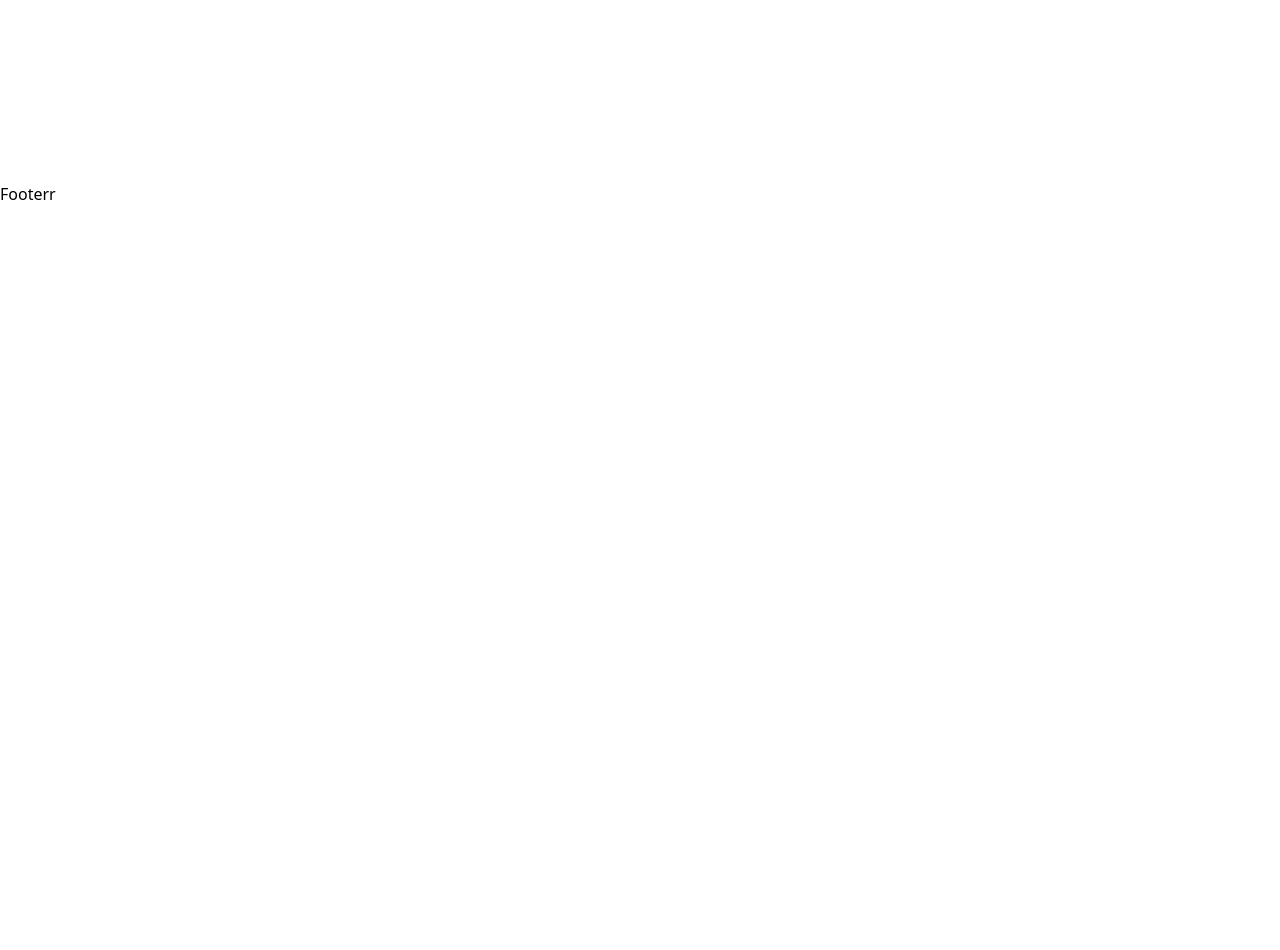
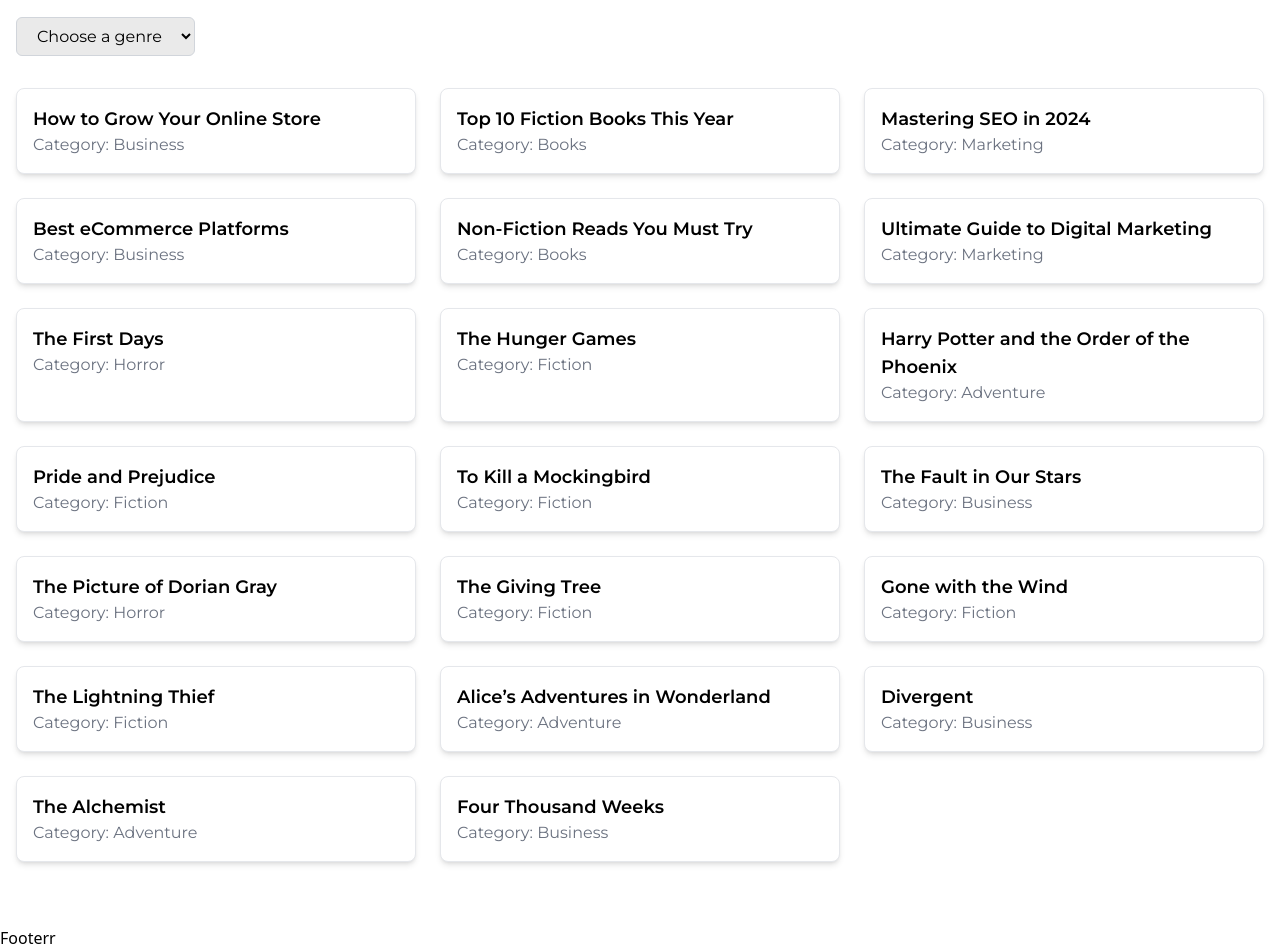
Before and after one commit to Ta-Batool/Bookstore, a React (Vite) app in the folder frontend/: page / in a window 1280 px wide. Shown: the part 700-1650 px from the top of the page. Before the commit the page ends 906 px from the top, so only its background shows below. Built offline with nearby package versions, Linux system fonts and the light colour scheme.

Commit message:
category feature

```diff
--- /dev/null
+++ b/frontend/public/books.json
@@ -0,0 +1,202 @@
+[
+{
+    "_id": 1,
+    "title": "How to Grow Your Online Store",
+    "description": "Learn the best strategies to grow your online store in today's competitive market.",
+    "category": "business",
+    "trending": true,
+    "coverImage": "book-1.png",
+    "oldPrice": 29.99,
+    "newPrice": 19.99
+  },
+  {
+    "_id": 2,
+    "title": "Top 10 Fiction Books This Year",
+    "description": "A curated list of the best fiction books that are trending this year.",
+    "category": "books",
+    "trending": true,
+    "coverImage": "book-2.png",
+    "oldPrice": 24.99,
+    "newPrice": 14.99
+  },
+  {
+    "_id": 3,
+    "title": "Mastering SEO in 2024",
+    "description": "Tips and tricks to boost your SEO and rank higher on search engines.",
+    "category": "marketing",
+    "trending": true,
+    "coverImage": "book-3.png",
+    "oldPrice": 39.99,
+    "newPrice": 29.99
+  },
+  {
+    "_id": 4,
+    "title": "Best eCommerce Platforms",
+    "description": "A comprehensive guide on choosing the best eCommerce platforms for 2024.",
+    "category": "business",
+    "trending": false,
+    "coverImage": "book-4.png",
+    "oldPrice": 49.99,
+    "newPrice": 39.99
+  },
+  {
+    "_id": 5,
+    "title": "Non-Fiction Reads You Must Try",
+    "description": "Our top picks for non-fiction books to add to your reading list.",
+    "category": "books",
+    "trending": true,
+    "coverImage": "book-5.png",
+    "oldPrice": 19.99,
+    "newPrice": 9.99
+  },
+  {
+    "_id": 6,
+    "title": "Ultimate Guide to Digital Marketing",
+    "description": "A complete guide to digital marketing strategies for 2024.",
+    "category": "marketing",
+    "trending": false,
+    "coverImage": "book-6.png",
+    "oldPrice": 44.99,
+    "newPrice": 34.99
+  },
+  {
+    "_id": 7,
+    "title": "The First Days",
+    "description": "Katie is driving to work one beautiful day when a dead man jumps into her car and tries to eat her.  That same morning, Jenni opens a bedroom door to find her husband devouring their toddler son. ",
+    "category": "horror",
+    "trending": true,
+    "coverImage": "book-7.png",
+    "oldPrice": 59.99,
+    "newPrice": 49.99
+  },
+  {
+    "_id": 8,
+    "title": "The Hunger Games",
+    "description": "Could you survive on your own in the wild, with every one out to make sure you don't live to see the morning?",
+    "category": "fiction",
+    "trending": true,
+    "coverImage": "book-8.png",
+    "oldPrice": 21.99,
+    "newPrice": 16.99
+  },
+  {
+    "_id": 9,
+    "title": "Harry Potter and the Order of the Phoenix",
+    "description": "Harry Potter is about to start his fifth year at Hogwarts School of Witchcraft and Wizardry. Unlike most schoolboys, Harry never enjoys his summer holidays",
+    "category": "adventure",
+    "trending": false,
+    "coverImage": "book-9.png",
+    "oldPrice": 27.99,
+    "newPrice": 18.99
+  },
+  {
+    "_id": 10,
+    "title": "Pride and Prejudice",
+    "description": "The romantic clash between the opinionated Elizabeth and her proud beau, Mr. Darcy, is a splendid performance of civilized sparring.",
+    "category": "fiction",
+    "trending": true,
+    "coverImage": "book-10.png",
+    "oldPrice": 14.99,
+    "newPrice": 10.99
+  },
+  {
+    "_id": 11,
+    "title": "To Kill a Mockingbird",
+    "description": "The unforgettable novel of a childhood in a sleepy Southern town and the crisis of conscience that rocked it. 'To Kill A Mockingbird' became both an instant bestseller",
+    "category": "fiction",
+    "trending": true,
+    "coverImage": "book-11.png",
+    "oldPrice": 32.99,
+    "newPrice": 25.99
+  },
+  {
+    "_id": 12,
+    "title": "The Fault in Our Stars",
+    "description": "Despite the tumor-shrinking medical miracle that has bought her a few years, Hazel has never been anything but terminal, her final chapter inscribed upon diagnosis. ",
+    "category": "business",
+    "trending": true,
+    "coverImage": "book-12.png",
+    "oldPrice": 19.99,
+    "newPrice": 9.99
+  },
+  {
+    "_id": 13,
+    "title": "The Picture of Dorian Gray",
+    "description": "Oscar Wilde’s only novel is the dreamlike story of a young man who sells his soul for eternal youth and beauty.",
+    "category": "horror",
+    "trending": true,
+    "coverImage": "book-13.png",
+    "oldPrice": 26.99,
+    "newPrice": 21.99
+  },
+  {
+    "_id": 14,
+    "title": "The Giving Tree",
+    "description": "'Once there was a tree...and she loved a little boy.'So begins a story of unforgettable perception, beautifully written and illustrated by the gifted and versatile Shel Silverstein.",
+    "category": "fiction",
+    "trending": false,
+    "coverImage": "book-14.png",
+    "oldPrice": 34.99,
+    "newPrice": 24.99
+  },
+  {
+    "_id": 15,
+    "title": "Gone with the Wind",
+    "description": "Scarlett O'Hara, the beautiful, spoiled daughter of a well-to-do Georgia plantation owner, must use every means at her disposal to claw her way out of the poverty she finds herself in after Sherman's March to the Sea.",
+    "category": "fiction",
+    "trending": false,
+    "coverImage": "book-15.png",
+    "oldPrice": 22.99,
+    "newPrice": 12.99
+  },
+  {
+    "_id": 16,
+    "title": "The Lightning Thief",
+    "description": "Percy Jackson is a good kid, but he can't seem to focus on his schoolwork or control his temper. And lately, being away at boarding school is only getting worse - Percy could have sworn his pre-algebra teacher turned into a monster and tried to kill him",
+    "category": "fiction",
+    "trending": false,
+    "coverImage": "book-16.png",
+    "oldPrice": 24.99,
+    "newPrice": 19.99
+  },
+  {
+    "_id": 17,
+    "title": "Alice’s Adventures in Wonderland",
+    "description": "When Alice sees a white rabbit take a watch out of its waistcoat pocket she decides to follow it, and a sequence of most unusual events is set in motion. This mini book contains the entire topsy-turvy stories of Alice's Adventures in Wonderland",
+    "category": "adventure",
+    "trending": true,
+    "coverImage": "book-17.png",
+    "oldPrice": 49.99,
+    "newPrice": 39.99
+  },
+  {
+    "_id": 18,
+    "title": "Divergent",
+    "description": "On an appointed day of every year, all sixteen-year-olds must select the faction to which they will devote the rest of their lives. For Beatrice, the decision is between staying with her family and being who she really is",
+    "category": "business",
+    "trending": true,
+    "coverImage": "book-18.png",
+    "oldPrice": 18.99,
+    "newPrice": 12.99
+  },
+  {
+    "_id": 19,
+    "title": "The Alchemist",
+    "description": "Paulo Coelho's masterpiece tells the mystical story of Santiago, an Andalusian shepherd boy who yearns to travel in search of a worldly treasure.",
+    "category": "adventure",
+    "trending": true,
+    "coverImage": "book-19.png",
+    "oldPrice": 35.99,
+    "newPrice": 27.99
+  },
+  {
+    "_id": 20,
+    "title": "Four Thousand Weeks",
+    "description": "Nobody needs to be told there isn’t enough time. We’re obsessed with our lengthening to-do lists, overfilled inboxes, work-life balance, and ceaseless battle against distraction; we’re deluged with advice on becoming more productive and efficient",
+    "category": "business",
+    "trending": false,
+    "coverImage": "book-20.png",
+    "oldPrice": 24.99,
+    "newPrice": 14.99
+  }
+]
--- a/frontend/src/pages/home/Home.jsx
+++ b/frontend/src/pages/home/Home.jsx
@@ -1,10 +1,12 @@
 import React from "react"
 import Banner from "./Banner"
+import TopSellers from "./TopSellers"
 
 const Home =()=>{
     return(
         <>
         <Banner/>
+        <TopSellers/>
         </>
     )
 
--- /dev/null
+++ b/frontend/src/pages/home/TopSellers.jsx
@@ -0,0 +1,70 @@
+import React, { useEffect, useState } from 'react';
+
+const categories = ["Choose a genre", "business", "fiction"];
+
+const TopSellers = () => {
+  const [books, setBooks] = useState([]);
+  const [selectedCategory, setSelectedCategory] = useState("Choose a genre");
+  const [error, setError] = useState(null);
+
+  useEffect(() => {
+    fetch("/books.json")
+      .then((res) => {
+        if (!res.ok) {
+          throw new Error(`HTTP error! status: ${res.status}`);
+        }
+        return res.json();
+      })
+      .then((data) => setBooks(data))
+      .catch((err) => setError(err.message));
+  }, []);
+
+  const filteredBooks =
+    selectedCategory === "Choose a genre"
+      ? books
+      : books.filter(
+          (book) => book.category.toLowerCase() === selectedCategory.toLowerCase()
+        );
+
+  return (
+    <div className="py-10">
+      <h2 className="text-3xl font-semibold mb-6">Top Sellers</h2>
+      <div className="mb-8 flex items-center">
+        <select
+          onChange={(e) => setSelectedCategory(e.target.value)}
+          name="category"
+          id="category"
+          className="border bg-[#EAEAEA] border-gray-300 rounded-md px-4 py-2 focus:outline-none"
+        >
+          {categories.map((category, index) => (
+            <option key={index} value={category}>
+              {category}
+            </option>
+          ))}
+        </select>
+      </div>
+
+      {/* Error Handling */}
+      {error && <p className="text-red-500">Error: {error}</p>}
+
+      {/* Books Display */}
+      <div className="grid grid-cols-1 sm:grid-cols-2 lg:grid-cols-3 gap-6">
+        {filteredBooks.length > 0 ? (
+          filteredBooks.map((book, index) => (
+            <div
+              key={index}
+              className="border rounded-lg p-4 shadow-md bg-white"
+            >
+              <h3 className="text-lg font-semibold">{book.title}</h3>
+              <p className="text-gray-500 capitalize">Category: {book.category}</p>
+            </div>
+          ))
+        ) : (
+          <p className="text-gray-500">No books available in this category.</p>
+        )}
+      </div>
+    </div>
+  );
+};
+
+export default TopSellers;
```
